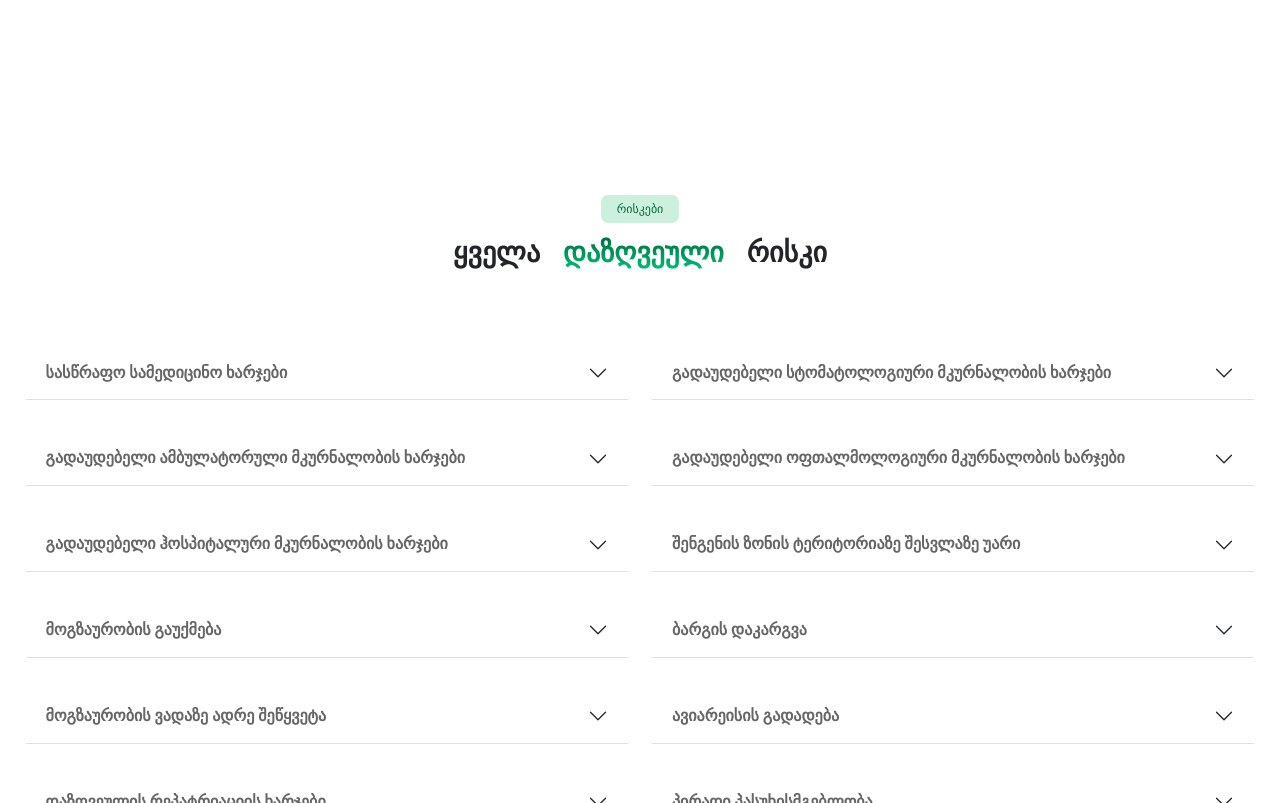
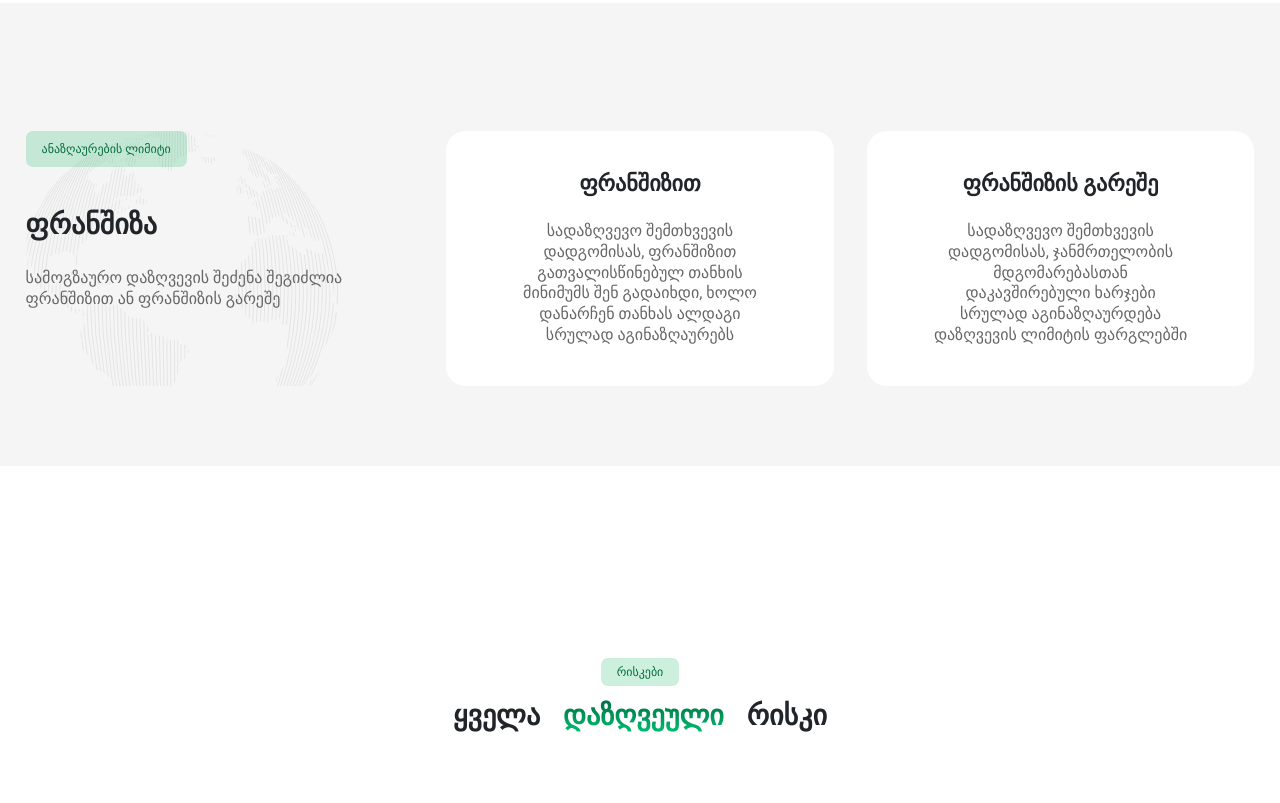
Before and after one commit to Miranda-K12/Team-project-page, a plain HTML site: page index.html in a window 1280 px wide. Shown: the part 1816-2619 px from the top of the page. Drawn offline with nearby package versions, Linux system fonts and the light colour scheme.

Commit message:
Add Franchise section

```diff
--- a/index.html
+++ b/index.html
@@ -157,6 +157,34 @@
               />
               ყიდვა
             </button>
+          </div>
+        </div>
+      </section>
+
+      <section class="franchise-section">
+        <div class="franchise-list">
+          <div class="franchise-box franchise-box-first">
+            <h3 class="sub-header">ანაზღაურების ლიმიტი</h3>
+            <h2 class="franchise-box-first-header">ფრანშიზა</h2>
+            <p>
+              სამოგზაურო დაზღვევის შეძენა შეგიძლია ფრანშიზით ან ფრანშიზის გარეშე
+            </p>
+          </div>
+          <div class="franchise-box franchise-detail-box">
+            <h3>ფრანშიზით</h3>
+            <p>
+              სადაზღვევო შემთხვევის დადგომისას, ფრანშიზით გათვალისწინებულ თანხის
+              მინიმუმს შენ გადაიხდი, ხოლო დანარჩენ თანხას ალდაგი სრულად
+              აგინაზღაურებს
+            </p>
+          </div>
+          <div class="franchise-box franchise-detail-box">
+            <h3>ფრანშიზის გარეშე</h3>
+            <p>
+              სადაზღვევო შემთხვევის დადგომისას, ჯანმრთელობის მდგომარებასთან
+              დაკავშირებული ხარჯები სრულად აგინაზღაურდება დაზღვევის ლიმიტის
+              ფარგლებში
+            </p>
           </div>
         </div>
       </section>
--- a/styles/styles.css
+++ b/styles/styles.css
@@ -553,3 +553,73 @@
 .card__date-info p {
   font-size: var(--font-size-subheader);
 }
+
+/*franchise-section */
+.franchise-section {
+  display: grid;
+  background-color: var(--color-hover-accordion);
+  padding-top: 128px;
+  padding-bottom: 80px;
+}
+.franchise-list {
+  max-width: 1296px;
+  width: 96%;
+  margin: 0 auto;
+  display: grid;
+  grid-template-columns: repeat(3, 1fr);
+  gap: 33px;
+  background-image: url(../images/world.svg);
+  background-repeat: no-repeat;
+}
+.franchise-box {
+  font-size: var(--font-size-base);
+  line-height: var(--line-height-base);
+  cursor: pointer;
+}
+.franchise-box-first {
+  display: flex;
+  flex-direction: column;
+  gap: 32px;
+  align-items: flex-start;
+}
+.franchise-box-first-header {
+  font-size: 28px;
+  font-weight: 600;
+}
+.franchise-box-first p {
+  color: #666;
+}
+.franchise-detail-box {
+  padding: 40px 0;
+  display: flex;
+  flex-direction: column;
+  align-items: center;
+  color: #666;
+  border-radius: 20px;
+  background-color: var(--color-white);
+  text-align: center;
+}
+.franchise-detail-box h3 {
+  font-size: 22px;
+  font-weight: 600;
+  line-height: 26.4px;
+  margin-bottom: 1.5rem;
+  color: var(--color-heading);
+}
+.franchise-detail-box p {
+  width: 66%;
+}
+
+@media (max-width: 768px) {
+  .franchise-list {
+    grid-template-columns: 1fr;
+  }
+  .franchise-box-first {
+    align-items: center;
+  }
+  .franchise-box-first p {
+    width: 66%;
+    text-align: center;
+    padding-bottom: 112px;
+  }
+}
```
